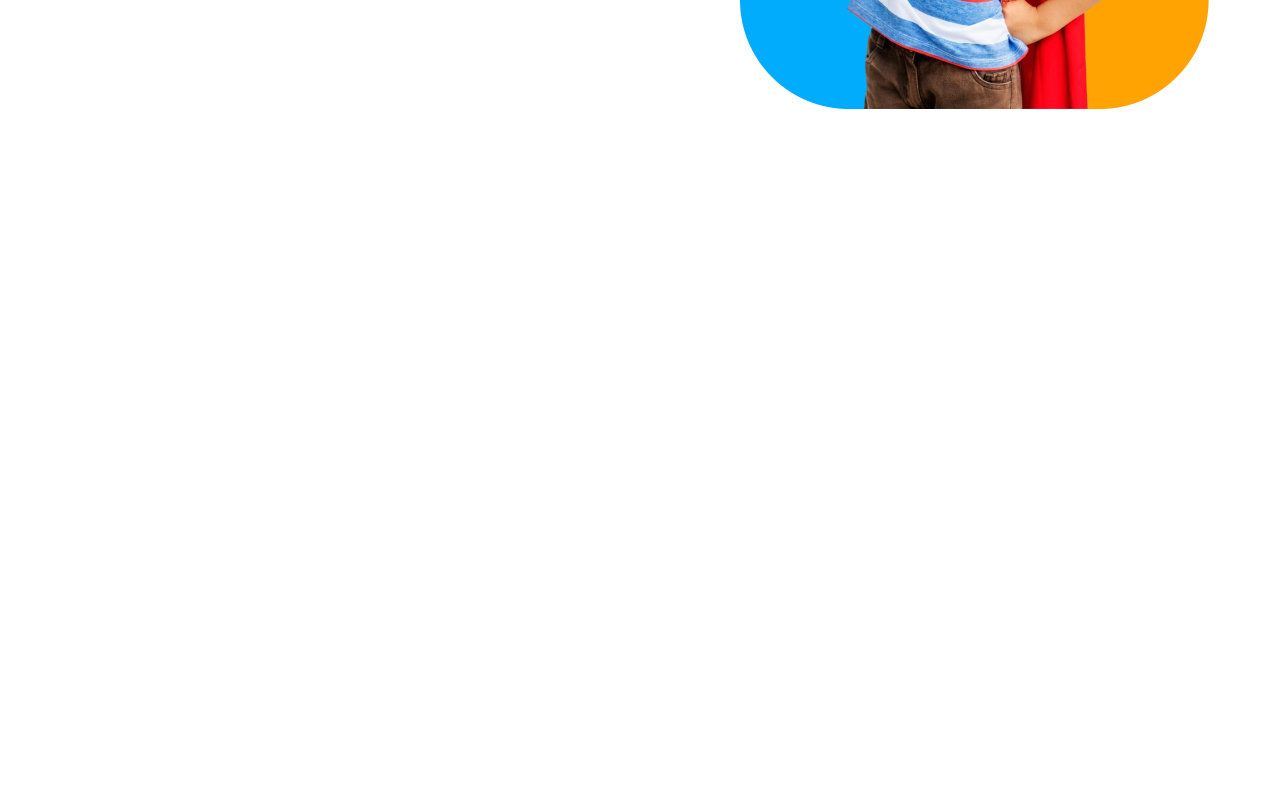
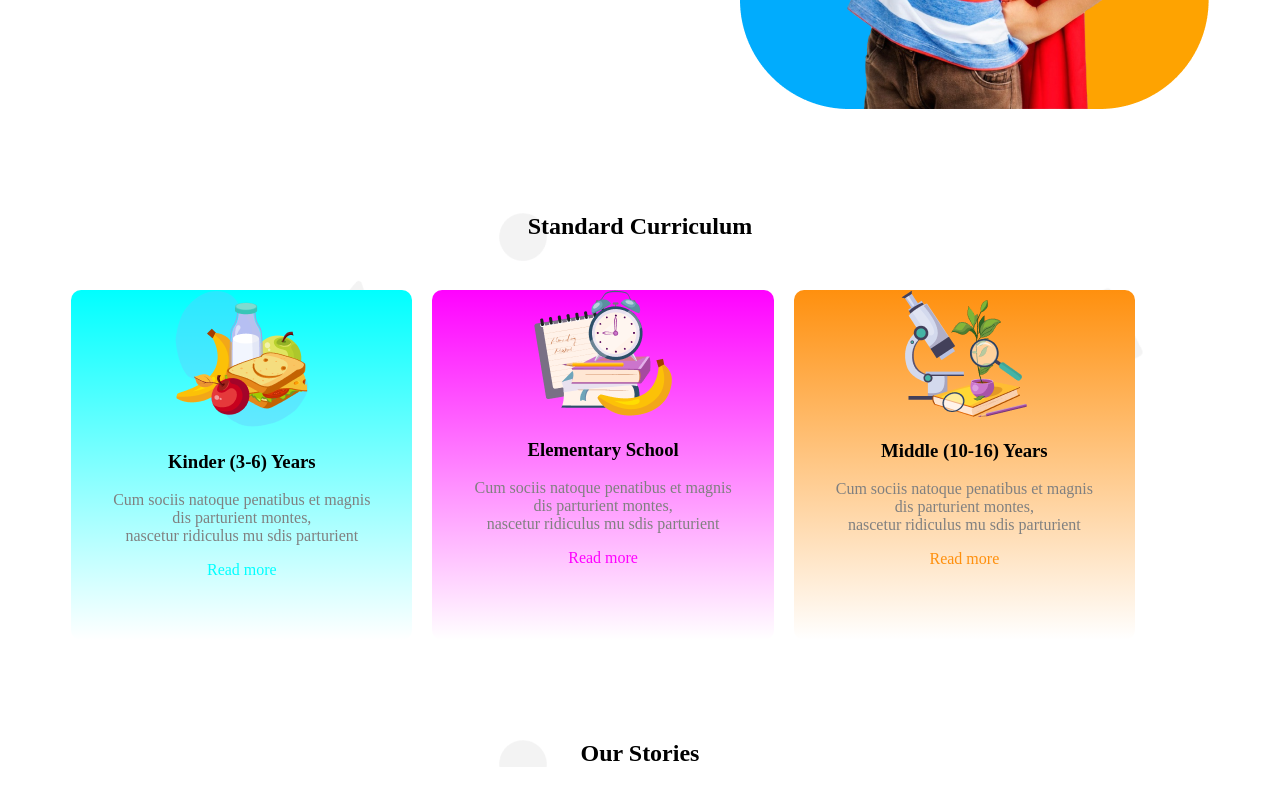
Before and after one commit to Noushinzahan872/b11a2-assignment2, a plain HTML site: page index.html in a window 1280 px wide. Shown: the part 536-1336 px from the top of the page. Before the commit the page ends 800 px from the top, so only its background shows below. Drawn offline with Linux system fonts and the light colour scheme.

Commit message:
second commit

```diff
--- a/index.html
+++ b/index.html
@@ -35,9 +35,44 @@
             <div>
                 <img src="assets/hero-kids.png">
             </div>
-
         </div>
     </header>
+    <main>
+        <section class="color">
+            <h1 class="section-title">Standard Curriculum</h1>
+            <div class="facts-container">
+                <div class="fact-card-1">
+                    <img src="assets/kinder.png" alt="">
+                    <h3>Kinder (3-6) Years</h3>
+                    <p class="description">Cum sociis natoque penatibus et magnis<br>
+                        dis parturient montes,<br> nascetur ridiculus
+                        mu sdis parturient</p>
+                        <span class="button-1">Read more</span>
+                </div>
+                <div class="fact-card-2">
+                    <img src="assets/elementary.png" alt="">
+                    <h3>Elementary School</h3>
+                    <p class="description">Cum sociis natoque penatibus et magnis<br>
+                        dis parturient montes,<br> nascetur ridiculus
+                        mu sdis parturient</p>
+                        <span class="button-2">Read more</span>
+                </div>
+                <div class="fact-card-3">
+                    <img src="assets/middle.png" alt="">
+                    <h3>Middle (10-16) Years</h3>
+                    <p class="description">Cum sociis natoque penatibus et magnis<br>
+                        dis parturient montes,<br> nascetur ridiculus
+                        mu sdis parturient</p>
+                        <span class="button-3">Read more</span>
+                </div>
+            </div>
+
+        </section>
+        <section class="color-2">
+            <h1 class="our-title">Our Stories</h1>
+
+        </section>
+    </main>
 
 </body>
 </html>
--- a/styles/style.css
+++ b/styles/style.css
@@ -74,3 +74,65 @@
   .description{
     color: gray;
   }
+                     /* second part */
+
+.color{
+    background-image:url("../assets/bg.png") ;
+}
+.section-title{
+    text-align: center;
+    margin-top: 100px;
+    margin-bottom: 50px;
+}
+.facts-container{
+    display: flex;
+    max-width: 90%;
+    margin:0 auto;
+    gap: 20px;
+
+}
+.fact-card-1{
+    /* border: 1px solid aqua; */
+    height:350px;
+    width:30%;
+    border-radius: 10px;
+    text-align: center;
+    align-items: center;
+    background: linear-gradient(#00ffff,white);
+}
+.fact-card-2{
+    /* border: 1px solid aqua; */
+    height:350px;
+    width:30%;
+    border-radius: 10px;
+    text-align: center;
+    align-items: center;
+    background: linear-gradient(#ff02ff,white);
+}
+.fact-card-3{
+    height:350px;
+    width:30%;
+    border-radius: 10px;
+    text-align: center;
+    align-items: center;
+    background: linear-gradient(#ff900E, white);
+}
+.button-1{
+    color:#00ffff;
+}
+.button-2{
+    color: #ff02ff;
+}
+.button-3{
+    color: #ff900E;
+}
+                         /* 3rd part */
+
+    .color-2{
+        background-image:url("../assets/bg.png") ;
+    }
+    .our-title{
+    text-align: center;
+    margin-top: 100px;
+    margin-bottom: 50px;
+       }
```
